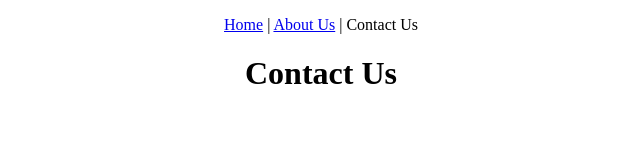
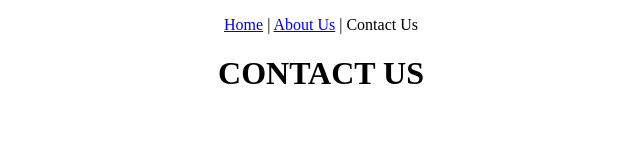
Before and after one commit to Yohan-Gabriel-Uy/Box-Model, a plain HTML site: page contact-us.html in a window 1280 px wide. Shown: the whole page, without its empty margins (319-959 px from the left). Drawn offline with Linux system fonts and the light colour scheme.

Commit message:
Update contact-us.html

```diff
--- a/contact-us.html
+++ b/contact-us.html
@@ -12,7 +12,7 @@
         <a href="about-us.html">About Us</a> |
         Contact Us</p>
     </nav>
-    <h1>Contact Us</h1>
+    <h1>CONTACT US</h1>
     </center>
 </body>
 
```
